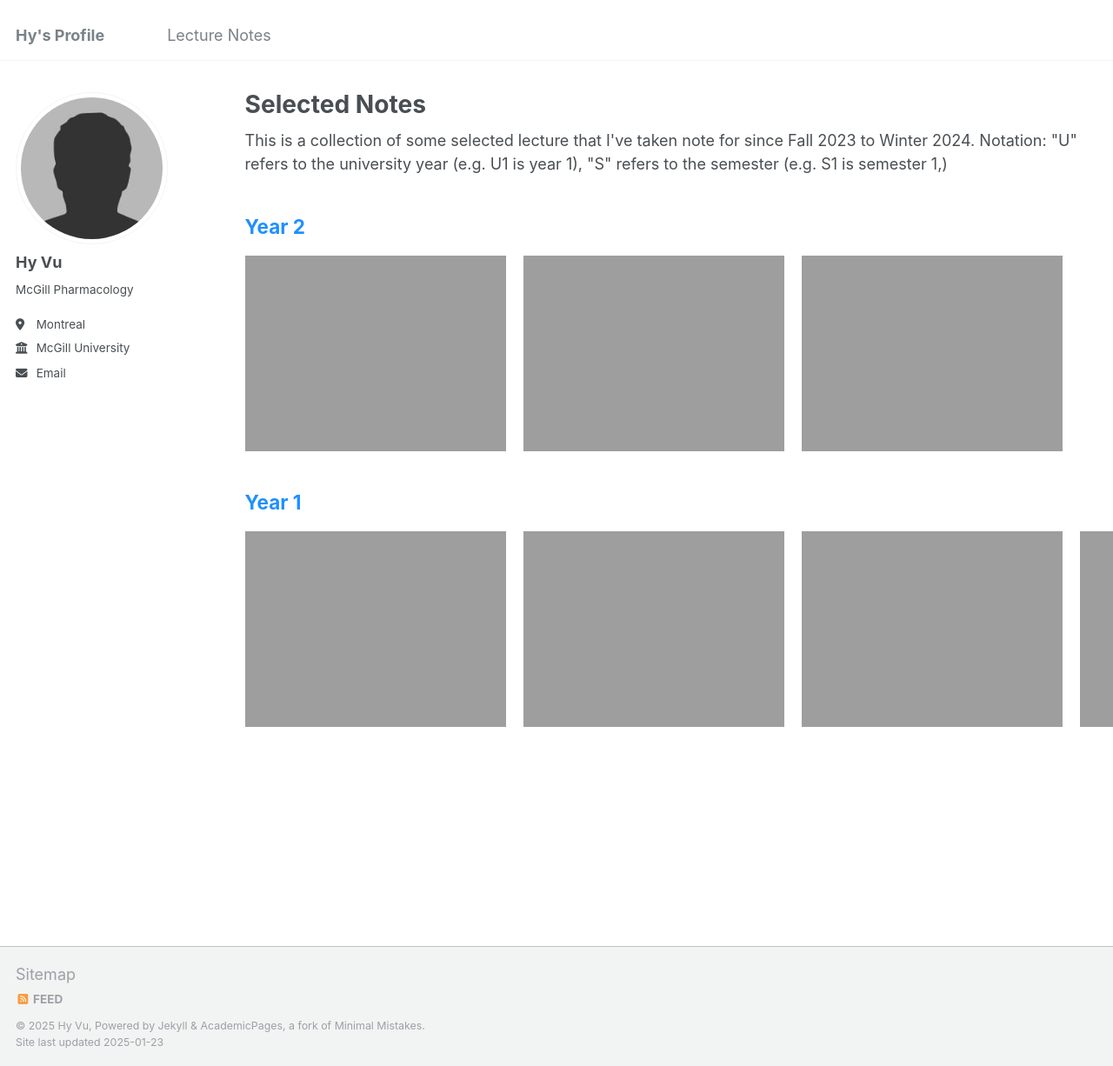
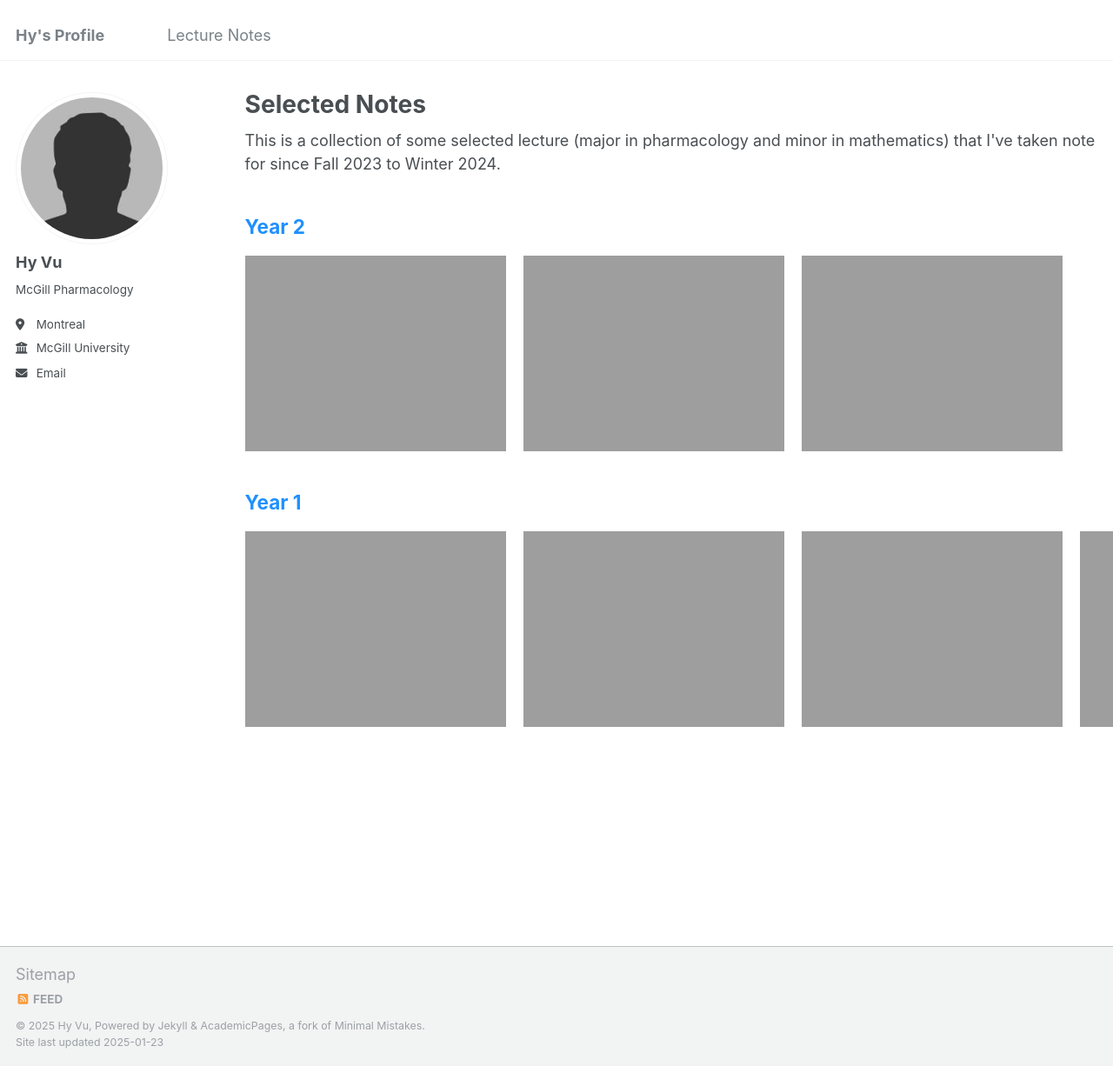
Before and after one commit to Hy-Vu/Hy-Vu.github.io, a Jekyll site: the page built from _pages/lecture-notes.html, in a window 1280 px wide and 1226 px high. Shown: the whole window at 87% size. Built offline with Jekyll 4.4.1, drawn with Linux system fonts in a browser that asks for light colours.

Commit message:
Update lecture-notes.html

```diff
--- a/_pages/lecture-notes.html
+++ b/_pages/lecture-notes.html
@@ -5,8 +5,7 @@ permalink: /lecture-notes/
 author_profile: true
 ---
 
-This is a collection of some selected lecture that I've taken note for since Fall 2023 to Winter 2024.
-Notation: "U" refers to the university year (e.g. U1 is year 1), "S" refers to the semester (e.g. S1 is semester 1,)
+This is a collection of some selected lecture (major in pharmacology and minor in mathematics) that I've taken note for since Fall 2023 to Winter 2024.
 
 <!DOCTYPE html>
 <html>
```
